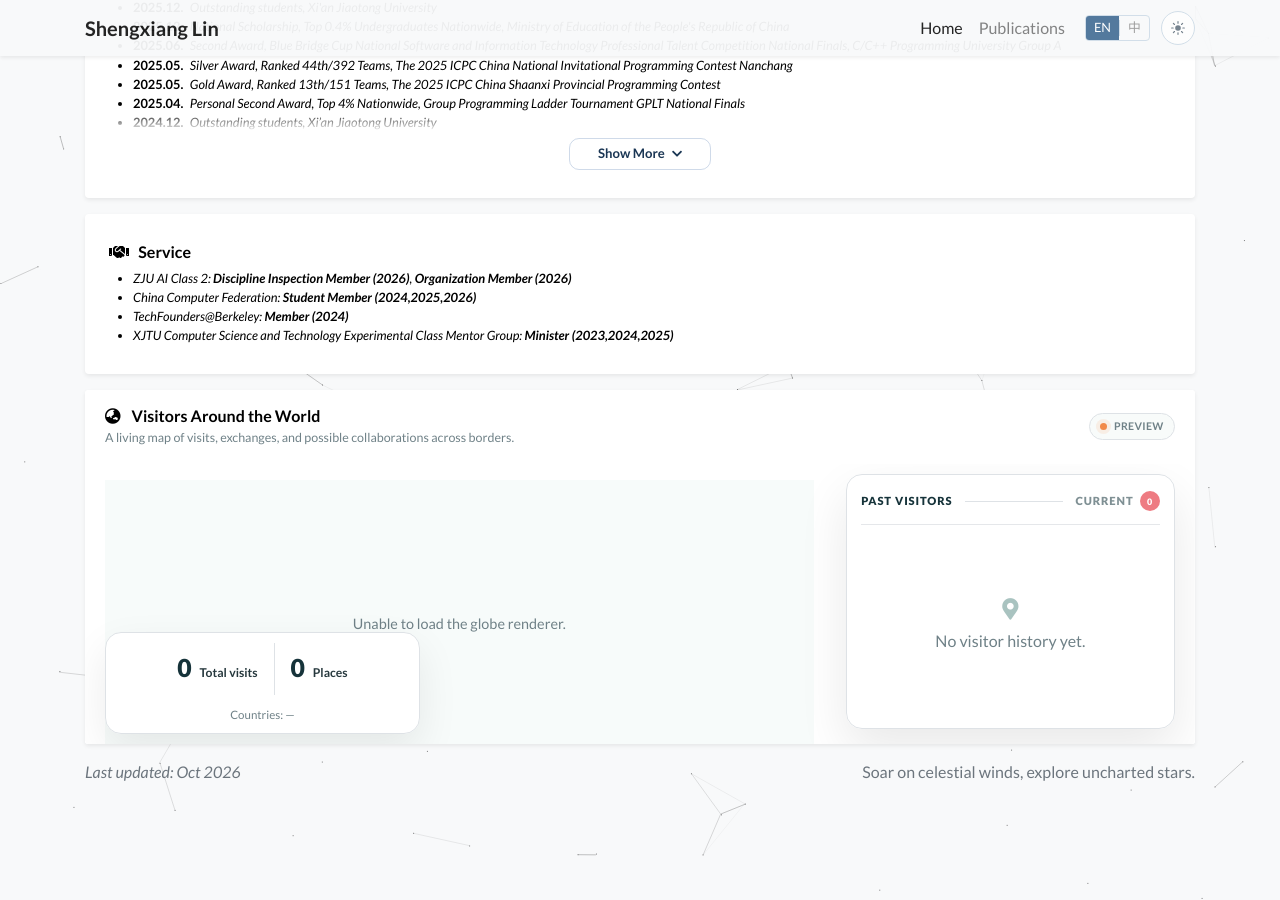
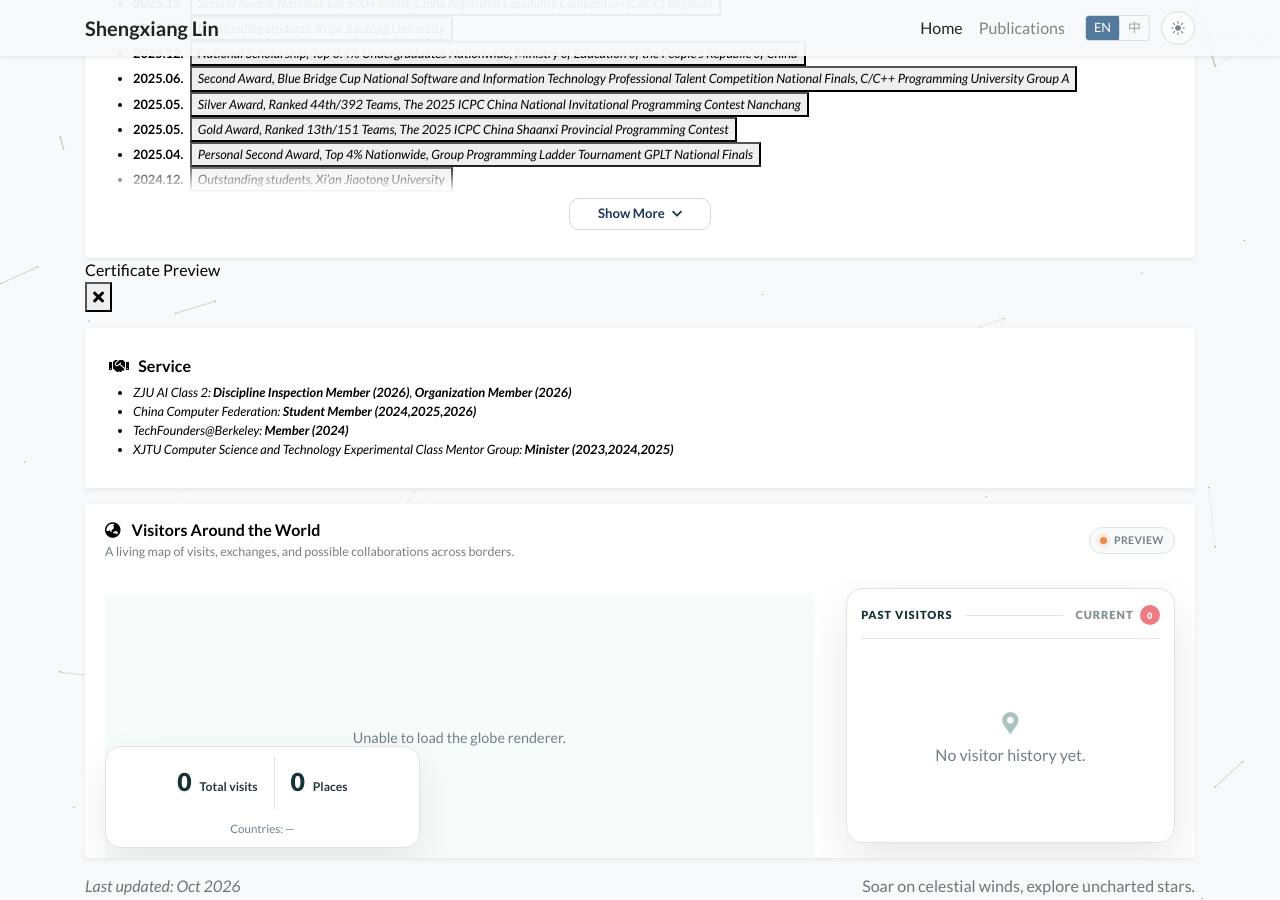
Before and after one commit to Shengxiang-Lin/Shengxiang-Lin.github.io, a Jekyll site: the page built from index.html, in a window 1280 px wide and 900 px high, scrolled down 1808 px. Built offline with Jekyll 4.4.1, drawn with Linux system fonts in a browser that asks for light colours; a style sheet for code colours, icons or effects is not loaded; before the commit the page ends 2608 px from its top, so only the background shows below that.

Commit message:
Add award image preview modal

```diff
--- a/_includes/widgets/awards_card.html
+++ b/_includes/widgets/awards_card.html
@@ -15,9 +15,16 @@
                                             <li>
                                                 <strong class="mr-1">{{item.date}}.</strong>
                                                 {% if item.url %}
-                                                    <a href="{{ item.url }}" target="_blank" class="text-black text-decoration-none">
+                                                    <button
+                                                        type="button"
+                                                        class="award-preview-trigger"
+                                                        data-award-source="{{ item.url | escape }}"
+                                                        data-award-title-en="{{ item.name | escape }}"
+                                                        data-award-title-zh="{{ site.data.profile.awards_zh[forloop.index0].name | escape }}"
+                                                        aria-haspopup="dialog"
+                                                    >
                                                         <em class="lang-en">{{ item.name }}</em><span class="lang-zh">{{ site.data.profile.awards_zh[forloop.index0].name }}</span>
-                                                    </a>
+                                                    </button>
                                                 {% else %}
                                                     <em class="lang-en">{{ item.name }}</em><span class="lang-zh">{{ site.data.profile.awards_zh[forloop.index0].name }}</span>
                                                 {% endif %}
@@ -49,3 +56,30 @@
         </div>
     </div>
 </div>
+
+{% if site.data.profile.awards %}
+<div
+    class="award-preview-modal"
+    id="award-preview-modal"
+    aria-hidden="true"
+    data-manifest-url="{{ '/assets/images/awards/manifest.json' | relative_url }}"
+>
+    <div class="award-preview-backdrop" data-award-preview-close></div>
+    <div class="award-preview-dialog" role="dialog" aria-modal="true" aria-labelledby="award-preview-title">
+        <header class="award-preview-header">
+            <div class="award-preview-heading">
+                <span class="award-preview-kicker">
+                    <span class="lang-en">Certificate Preview</span><span class="lang-zh">奖状预览</span>
+                </span>
+                <h6 id="award-preview-title" class="mb-0"></h6>
+                <p id="award-preview-meta" class="award-preview-meta mb-0"></p>
+            </div>
+            <button type="button" class="award-preview-close" data-award-preview-close aria-label="Close certificate preview">
+                <i class="fas fa-times" aria-hidden="true"></i>
+            </button>
+        </header>
+        <div class="award-preview-status" id="award-preview-status" role="status" aria-live="polite"></div>
+        <div class="award-preview-pages" id="award-preview-pages"></div>
+    </div>
+</div>
+{% endif %}
```
